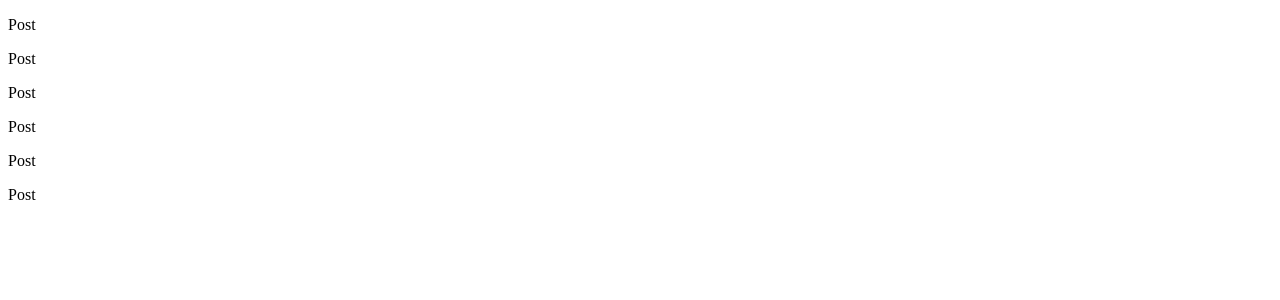
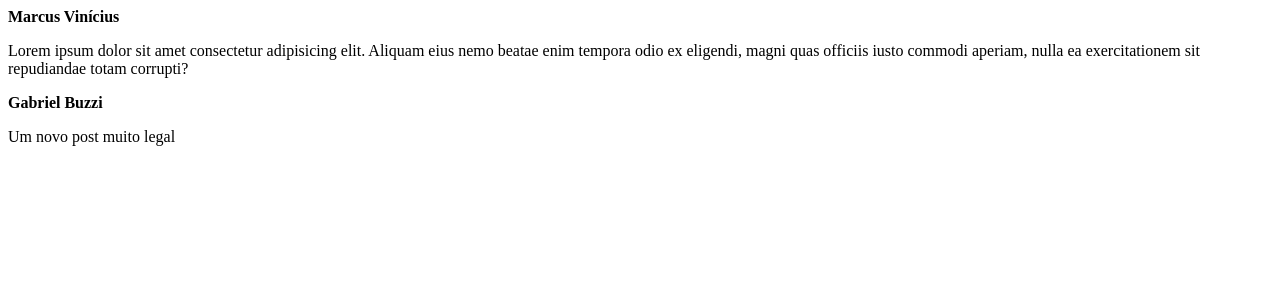
Before and after one commit to marcusviniciusmo/Ignite_Rocketseat_React_Project01, a React (Vite) app in the folder frontend/: page / in a window 1280 px wide. Shown: the top 300 px of the page. Built offline with nearby package versions, Linux system fonts and the light colour scheme.

Commit message:
Propriedades

```diff
--- a/frontend/src/App.jsx
+++ b/frontend/src/App.jsx
@@ -3,12 +3,15 @@ import { Post } from './Post'
 export function App() {
   return (
     <>
-      <Post />
-      <Post />
-      <Post />
-      <Post />
-      <Post />
-      <Post />
+      <Post
+        author="Marcus Vinícius"
+        content="Lorem ipsum dolor sit amet consectetur adipisicing elit. Aliquam eius nemo beatae enim tempora odio ex eligendi, magni quas officiis iusto commodi aperiam, nulla ea exercitationem sit repudiandae totam corrupti?"
+      />
+
+      <Post
+        author="Gabriel Buzzi"
+        content="Um novo post muito legal"
+      />
     </>
-  );
+  )
 }
--- a/frontend/src/Post.jsx
+++ b/frontend/src/Post.jsx
@@ -1,5 +1,8 @@
-export function Post() {
+export function Post(props) {
   return (
-    <p>Post</p>
-  );
+    <div>
+      <strong>{props.author}</strong>
+      <p>{props.content}</p>
+    </div>
+  )
 }
```
